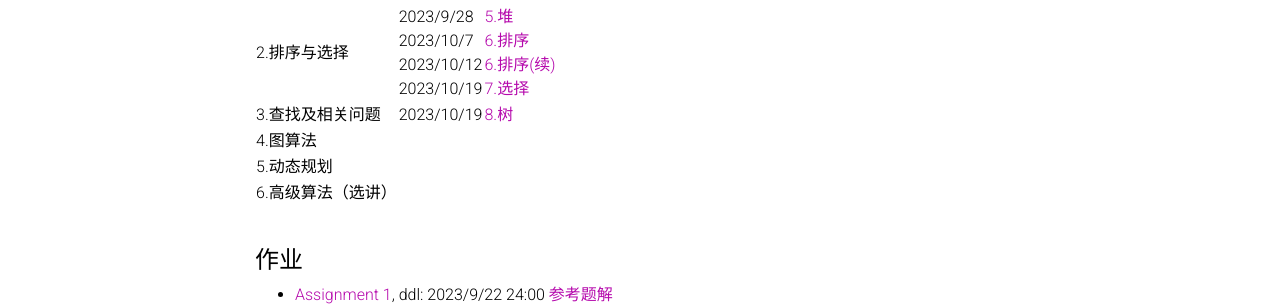
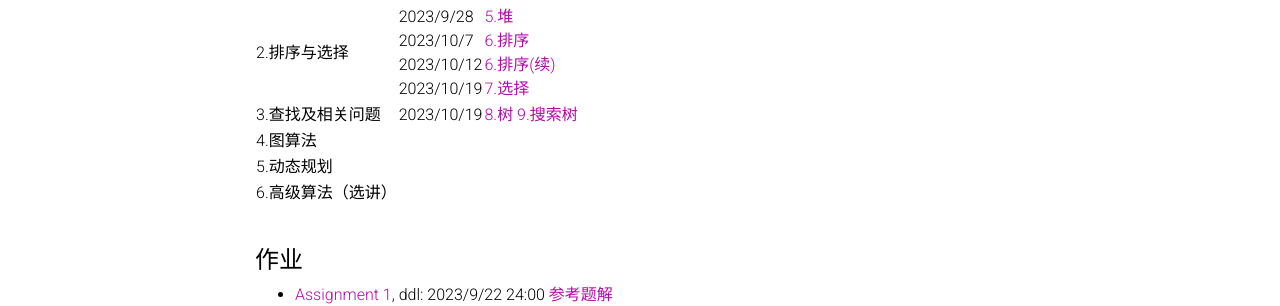
Before and after one commit to niuxintao/niuxintao.github.io, a Jekyll site: the page built from _courses/2023Fall-DS.md, in a window 1280 px wide and 900 px high, scrolled down 2082 px. Shown: the part 155-461 px from the top of the window. Built offline with Jekyll 4.4.1, drawn with Linux system fonts in a browser that asks for light colours; comment, search, counter and statistics services are not loaded; a style sheet for code colours, icons or effects is not loaded.

Commit message:
add 9 search tree

```diff
--- a/_courses/2023Fall-DS.md
+++ b/_courses/2023Fall-DS.md
@@ -86,7 +86,7 @@
 | ------------------ | -------------------------------------------------------- | ------------------------------------------------------------ |
 | 1.课程简介与基础   | 2023/9/7<br>2023/9/14<br />2023/9/21<br />2023/9/28      | [1.课程简介](/assets/pdf/2023Fall-DS/1.课程简介.pdf)<br>[2.算法分析基础](/assets/pdf/2023Fall-DS/2.算法分析基础.pdf)<br /> [3.基本数据结构](/assets/pdf/2023Fall-DS/3.基本数据结构.pdf)  [4.分治策略](/assets/pdf/2023Fall-DS/4.分治策略.pdf)<br /> [4.分治策略续](/assets/pdf/2023Fall-DS/4.分治策略续.pdf) |
 | 2.排序与选择       | 2023/9/28<br />2023/10/7<br />2023/10/12<br />2023/10/19 | [5.堆](/assets/pdf/2023Fall-DS/5.堆.pdf)<br /> [6.排序](/assets/pdf/2023Fall-DS/6.排序.pdf)<br /> [6.排序(续)](/assets/pdf/2023Fall-DS/6.排序(续).pdf)<br /> [7.选择](/assets/pdf/2023Fall-DS/7.选择.pdf) |
-| 3.查找及相关问题   | 2023/10/19                                               | [8.树](/assets/pdf/2023Fall-DS/8.树.pdf)                     |
+| 3.查找及相关问题   | 2023/10/19                                               | [8.树](/assets/pdf/2023Fall-DS/8.树.pdf) [9.搜索树](/assets/pdf/2023Fall-DS/9.搜索树.pdf) |
 | 4.图算法           |                                                          |                                                              |
 | 5.动态规划         |                                                          |                                                              |
 | 6.高级算法（选讲） |                                                          |                                                              |
```
Also changed, not shown: 1 other file.
